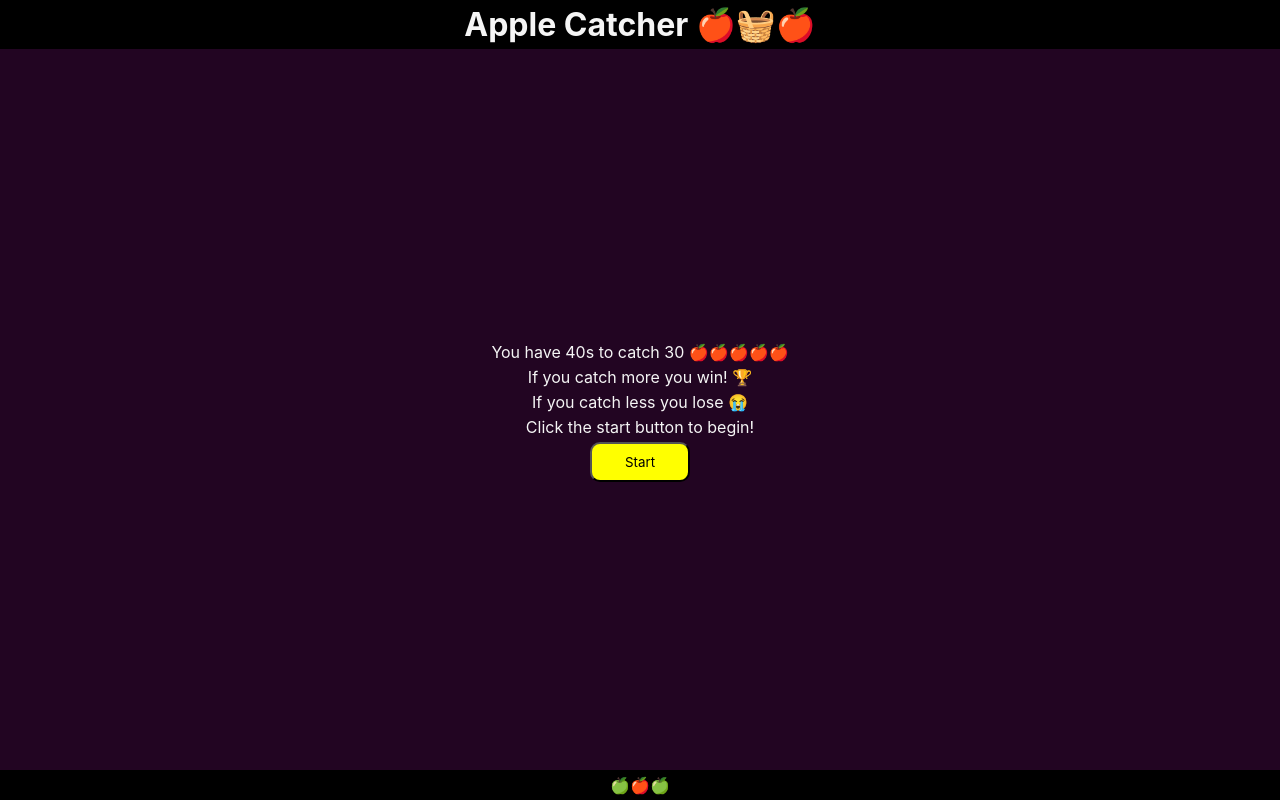
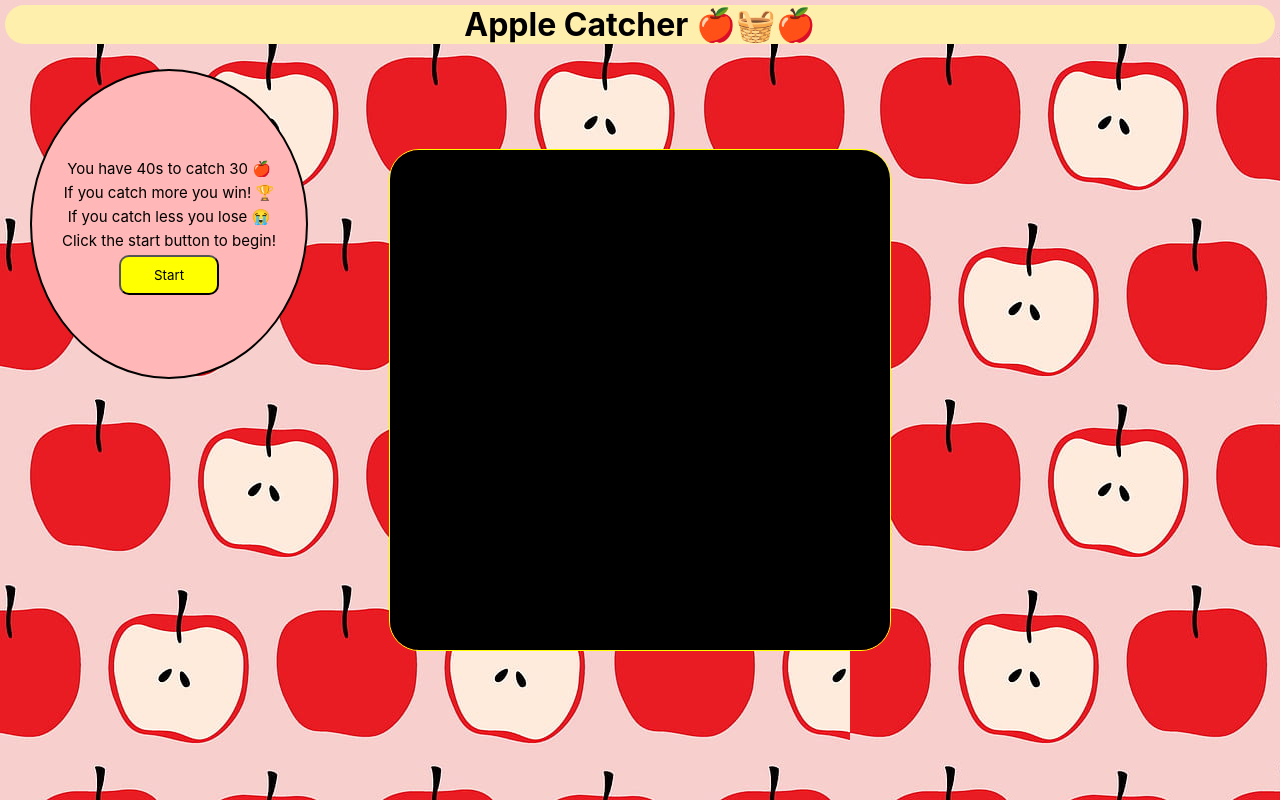
Before and after one commit to vicmoon/apple_catcher_vite, a website built with Vite: page index.html in a window 1280 px wide. Built offline with nearby package versions, Linux system fonts and the light colour scheme; files whose address does not match are found by name.

Commit message:
update style

```diff
--- a/index.html
+++ b/index.html
@@ -2,7 +2,7 @@
 <html lang="en">
 <head>
     <meta charset="UTF-8" />
-    <link rel="icon" type="image/png" href="/favicon.png" />
+    <link rel="icon" type="image/png" href="/public/assets/favicon.ico" />
     <meta name="viewport" content="width=device-width, initial-scale=1.0" />
     <link rel="stylesheet" href="/style.css">
     <title>Apple-Catcher</title>
@@ -15,20 +15,20 @@
   <main>
     <canvas id="gameCanvas"></canvas>
     <div id="gameStart" class="gameUI">
-      <P>You have 40s to catch 30 🍎🍎🍎🍎🍎</P>
+      <p>You have 40s to catch 30 🍎</p>
       <p> If you catch more you win! 🏆</p>
       <p> If you catch less you lose 😭</p>
       <p>Click the start button to begin!</p>
       <button id="startBtn"> Start</button>
     </div>
-    <div id="gameEnd" class="gameUI">
-      <p>Game over ☠️</p>
+  </main>
+    <div id="gameEnd" class="gameUI" style="display: none;">
+      <span>Game over ☠️</span>
       <h1><span id="endScore"></span></h1>
-      <p>Refresh the page to play again! 🧺🍏🍎🍎</p>
+      <p>Refresh the page to play again! 🧺</p>
     </div>
   </div>
-  </main>
-  <footer> 🍏🍎🍏</footer>
+
     <script type="module" src="src/main.js"></script>
 </body>
 </html>
--- a/package.json
+++ b/package.json
@@ -20,7 +20,7 @@
     },
     "devDependencies": {
         "terser": "^5.28.1",
-        "vite": "^5.1.4"
+        "vite": "^5.2.11"
     },
     "dependencies": {
         "phaser": "^3.80.1"
--- a/public/style.css
+++ b/public/style.css
@@ -12,34 +12,41 @@
 
   }
 
-  html, body{
+  /* html, body{
     height: 100%;
-  }
+  } */
 
   body{
-    background-color: var(--dark);
+    background-image: url(apples.jpg);
     color: var(--light);
     display: flex;
     flex-direction: column;
     min-height: 100vh;
   }
 
-  header, footer{
+  header{
     display: flex;
     justify-content: center;
+    margin: 0 auto;
+    text-align: center;
     align-items: center;
     padding: 40px, 20px;
     margin: 5px;
+    background-color: #FEEFAD;
+    border-radius: 25px;
+    color: black;
 
   }
 
+
   main{
-    flex:1;
+    flex: 0.2;
     display: flex;
   }
 
   #gameCanvas{
     border: 1px solid yellow;
+    border-radius: 30px;
     position: absolute;
     top: 50%;
     left: 50%;
@@ -49,15 +56,28 @@
   }
 
   .gameUI {
-    width: 100%;
-    height: 100%;
-    background-color: rgb(34, 5, 34);
+    /* width: 100%;
+    height: 100%; */
+    border-radius: 50%;
+    padding: 30px;
+    background-color: #FFB7B7;
+    border: 2px solid black;
+    color: var(--dark);
     display: flex;
     flex-direction: column;
     justify-content: center;
     align-items: center;
-    z-index: 2;
+    margin-left: 20px;
+    /* z-index: 2; */
 
+  }
+
+  /* .gameOver{
+    margin-top: -20px;
+  } */
+  .gameUI p{
+  text-align: center;
+  font-size: 15px;
   }
 
   .gameUI *{
@@ -66,11 +86,19 @@
   }
 
   #gameStart{
+    margin-top: 20px;
+    margin-left: 30px ;
     display: flex;
   }
 
   #gameEnd{
-    display: none;
+    display: flex;
+    align-items: center;
+    justify-content: center;
+    background-color: transparent;
+    border: 0;
+    color: #527853;
+
   }
 
   #startBtn{
@@ -88,7 +116,7 @@
   }
 
   #startBtn:hover{
-    background-color: blue;
+    background-color: #EE7214;
     cursor: pointer;
     border: 0.5px solid green;
   }
--- a/src/main.js
+++ b/src/main.js
@@ -5,7 +5,6 @@ const canvas = {
   width: 500,
   height: 500
 }
-
 
 const speedDown= 300;
 
@@ -72,12 +71,11 @@ class GameScene extends Phaser.Scene{
     fill: "#000000"
   });
 
-  this.timedEvent = this.time.delayedCall(40000, this.gameOver,[],this );
+  this.timedEvent = this.time.delayedCall(300, this.gameOver,[],this );
 
   this.emitter = this.add.particles(0, 0,"money", {
     speed: 100,
     gravityY: speedDown-200,
-    scale: 0.04,
     duration: 100,
     emitting: false
 
@@ -131,12 +129,14 @@ class GameScene extends Phaser.Scene{
 
     if(this.points >= 30){
       finalScore.textContent = "You won 🏆"
-      finalScore.textContent = this.points;
+      finalScore.innerHTML = this.points;
     }else{
       finalScore.textContent = this.points;
       finalScore.textContent = "You lost!😭"
     }
      gameEnd.style.display = "flex";
+
+
   }
 
 }
```
Also changed, not shown: public/apples.jpg (added), public/favicon.png (deleted), 1 other file.
